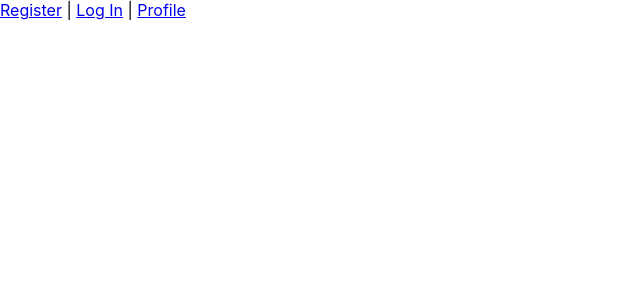
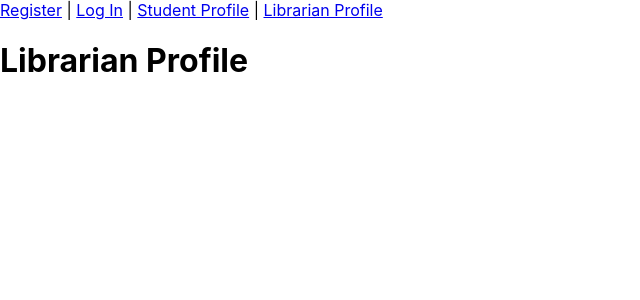
Before and after one commit to Muhammaddddddd/library-smart, a React (Create React App) app: page /librarian-profile in a window 1280 px wide. Shown: the top 300 px of the page, without its empty margins (0-640 px from the left). Built offline with nearby package versions, Linux system fonts and the light colour scheme.

Commit message:
Split profile into student and librarian

```diff
--- a/src/App.js
+++ b/src/App.js
@@ -1,23 +1,28 @@
 import { BrowserRouter, Routes, Route, Link, Navigate } from "react-router-dom";
 import Register from "./pages/Register";
 import Login from "./pages/Login";
-import Profile from "./pages/Profile";
+import StudentProfile from "./pages/StudentProfile";
+import LibrarianProfile from "./pages/LibrarianProfile";
 import "./styles.css";
+
 function App() {
   return (
     <BrowserRouter>
       <nav>
         <Link to="/register">Register</Link> |{" "}
         <Link to="/login">Log In</Link> |{" "}
-        <Link to="/profile">Profile</Link>
+        <Link to="/student-profile">Student Profile</Link> |{" "}
+        <Link to="/librarian-profile">Librarian Profile</Link>
       </nav>
       <Routes>
         <Route path="/" element={<Navigate to="/login" replace />} />
         <Route path="/register" element={<Register />} />
         <Route path="/login" element={<Login />} />
-        <Route path="/profile" element={<Profile />} />
+        <Route path="/student-profile" element={<StudentProfile />} />
+        <Route path="/librarian-profile" element={<LibrarianProfile />} />
       </Routes>
     </BrowserRouter>
   );
 }
+
 export default App;
--- /dev/null
+++ b/src/pages/LibrarianProfile.js
@@ -0,0 +1,5 @@
+function LibrarianProfile() {
+  return <h1>Librarian Profile</h1>;
+}
+
+export default LibrarianProfile;
--- a/src/pages/Profile.js
+++ /dev/null
@@ -1,4 +0,0 @@
-function Profile() {
-  return <h1>Profile</h1>;
-}
-export default Profile;
--- /dev/null
+++ b/src/pages/StudentProfile.js
@@ -0,0 +1,4 @@
+function StudentProfile(){
+return <h1>Student Profile</h1> ;
+}
+export default StudentProfile;
```
